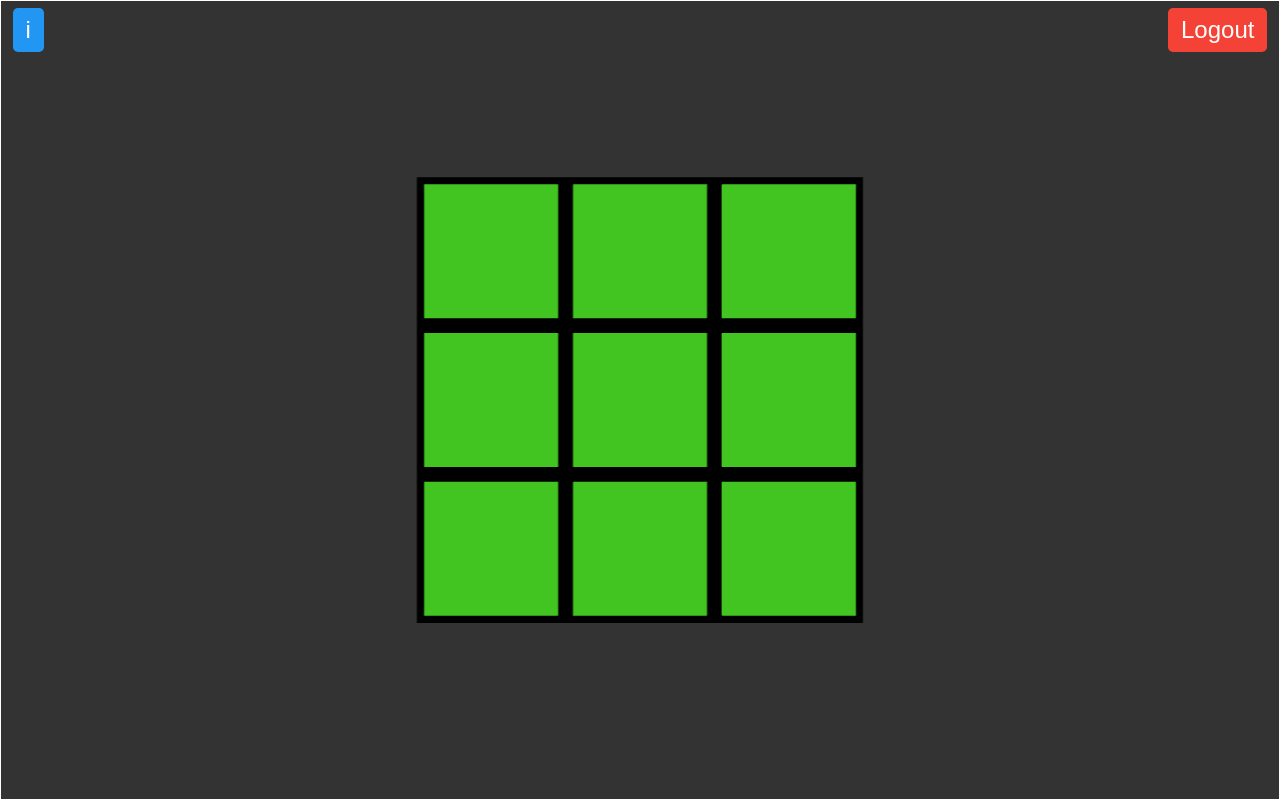
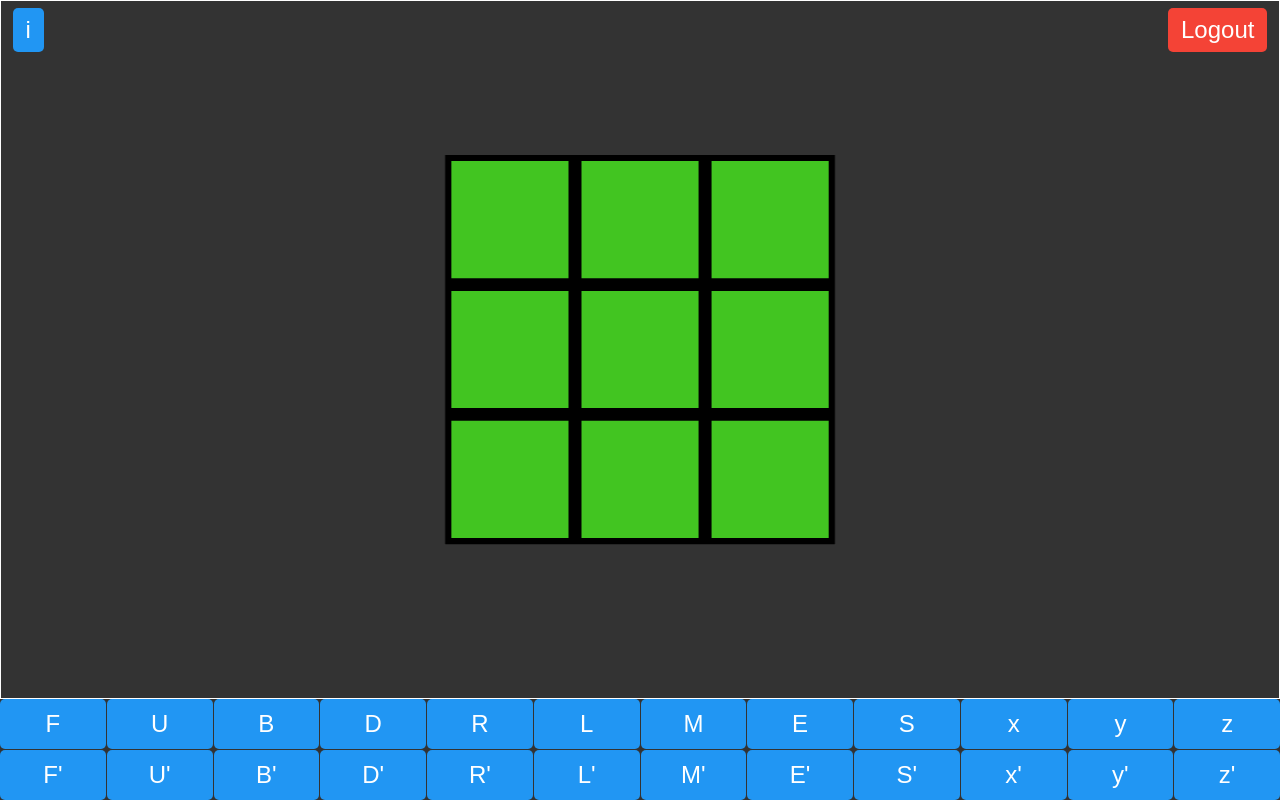
Before and after one commit to Jaro32768/cube, a React (Create React App) app: page / in a window 1280 px wide. Both pictures are taken after a click on the button "Continue as a guest". Built offline with nearby package versions, Linux system fonts and the light colour scheme; no server answers.

Commit message:
Add rotation buttons directly on the screen (not implemented yet)

```diff
--- a/src/App.js
+++ b/src/App.js
@@ -41,6 +41,33 @@ function App() {
             <button className='logout-btn' onClick={logoutClicked}>
                 Logout
             </button>
+            <div className='toolbar'>
+                <button className='toolbar-btn'>F</button>
+                <button className='toolbar-btn'>U</button>
+                <button className='toolbar-btn'>B</button>
+                <button className='toolbar-btn'>D</button>
+                <button className='toolbar-btn'>R</button>
+                <button className='toolbar-btn'>L</button>
+                <button className='toolbar-btn'>M</button>
+                <button className='toolbar-btn'>E</button>
+                <button className='toolbar-btn'>S</button>
+                <button className='toolbar-btn'>x</button>
+                <button className='toolbar-btn'>y</button>
+                <button className='toolbar-btn'>z</button>
+
+                <button className='toolbar-btn'>F'</button>
+                <button className='toolbar-btn'>U'</button>
+                <button className='toolbar-btn'>B'</button>
+                <button className='toolbar-btn'>D'</button>
+                <button className='toolbar-btn'>R'</button>
+                <button className='toolbar-btn'>L'</button>
+                <button className='toolbar-btn'>M'</button>
+                <button className='toolbar-btn'>E'</button>
+                <button className='toolbar-btn'>S'</button>
+                <button className='toolbar-btn'>x'</button>
+                <button className='toolbar-btn'>y'</button>
+                <button className='toolbar-btn'>z'</button>
+            </div>
             <button className='info-btn' onClick={showInfo}>
                 i
             </button>
--- a/src/css/App.css
+++ b/src/css/App.css
@@ -4,7 +4,7 @@
 }
 div .canvas-container {
     width: 99.8vw;
-    height: 99.8vh;
+    height: calc(99.8vh - 101px);
     margin: 0.1vh 0.1vw;
 }
 .canvas {
@@ -36,3 +36,30 @@ div .canvas-container {
     font-size: 1.5rem;
     cursor: pointer;
 }
+
+.page-container {
+    min-height: 100vh;
+    overflow: auto;
+}
+
+.toolbar {
+    position: fixed;
+    bottom: 0;
+    left: 0;
+    width: 100%;
+    height: 101px;
+    display: grid;
+    grid-template-columns: repeat(12, 1fr);
+    grid-template-rows: repeat(2, 50px);
+    gap: 1px;
+    background-color: #333333;
+}
+
+.toolbar-btn {
+    background-color: #2196f3;
+    color: white;
+    border: none;
+    border-radius: 5px;
+    font-size: 1.5rem;
+    cursor: pointer;
+}
```
